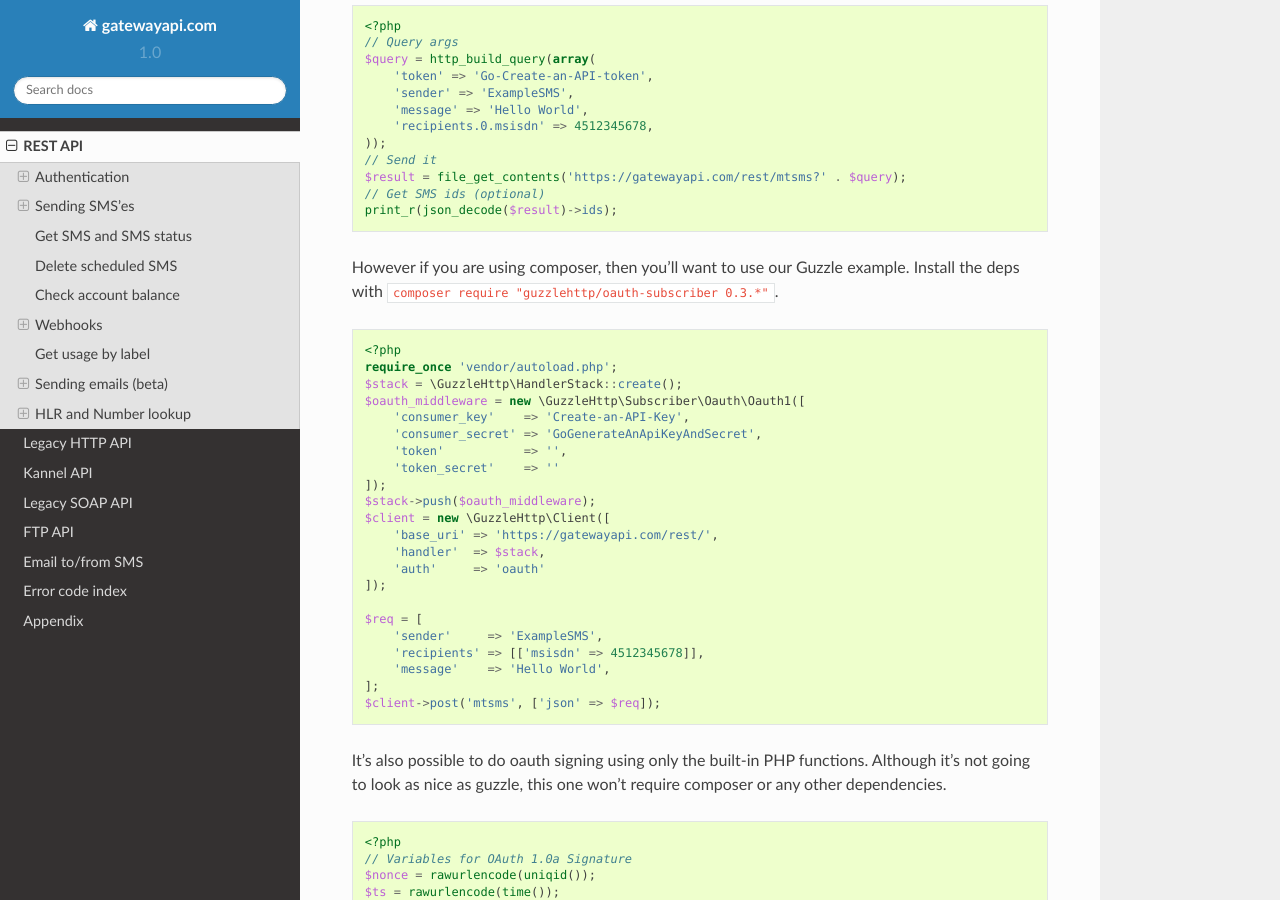
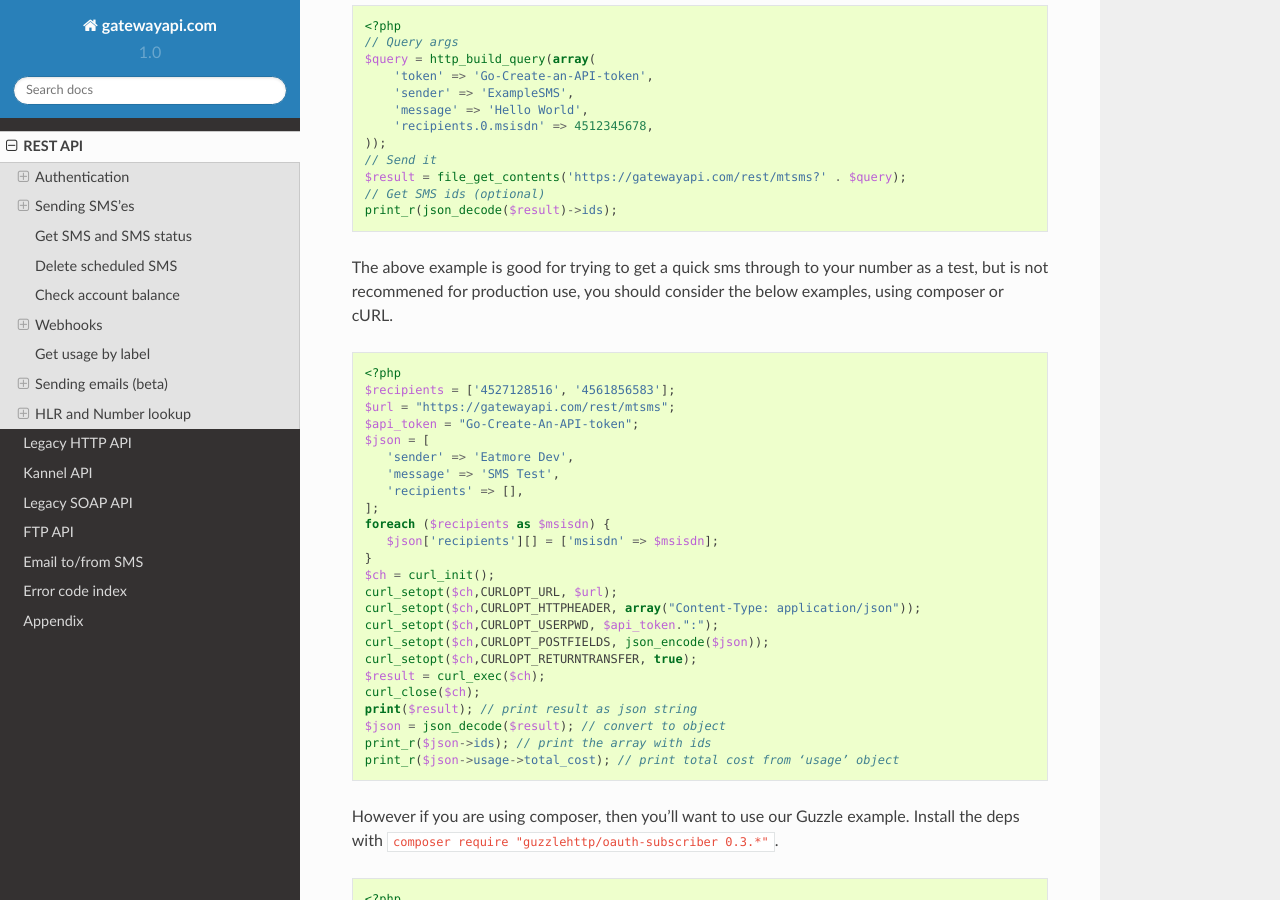
Before and after one commit to onlinecity/gatewayapi-docs, a Sphinx documentation site: the page built from docs/rest.rst, in a window 1280 px wide and 900 px high, scrolled down 4824 px. Built offline with Sphinx 7.4.7 and the Read the Docs theme 2.0.0, drawn with Linux system fonts in a browser that asks for light colours.

Commit message:
Add a simple curl example.

```diff
--- a/docs/rest.rst
+++ b/docs/rest.rst
@@ -245,6 +245,37 @@
    // Get SMS ids (optional)
    print_r(json_decode($result)->ids);
 
+
+The above example is good for trying to get a quick sms through to your number
+as a test, but is not recommened for production use, you should consider the
+below examples, using composer or cURL.
+
+.. sourcecode:: php
+
+   <?php
+   $recipients = ['4527128516', '4561856583'];
+   $url = "https://gatewayapi.com/rest/mtsms";
+   $api_token = "Go-Create-An-API-token";
+   $json = [
+      'sender' => 'Eatmore Dev',
+      'message' => 'SMS Test',
+      'recipients' => [],
+   ];
+   foreach ($recipients as $msisdn) {
+      $json['recipients'][] = ['msisdn' => $msisdn];
+   }
+   $ch = curl_init();
+   curl_setopt($ch,CURLOPT_URL, $url);
+   curl_setopt($ch,CURLOPT_HTTPHEADER, array("Content-Type: application/json"));
+   curl_setopt($ch,CURLOPT_USERPWD, $api_token.":");
+   curl_setopt($ch,CURLOPT_POSTFIELDS, json_encode($json));
+   curl_setopt($ch,CURLOPT_RETURNTRANSFER, true);
+   $result = curl_exec($ch);
+   curl_close($ch);
+   print($result); // print result as json string
+   $json = json_decode($result); // convert to object
+   print_r($json->ids); // print the array with ids
+   print_r($json->usage->total_cost); // print total cost from ‘usage’ object
 
 However if you are using composer, then you'll want to use our Guzzle example.
 Install the deps with ``composer require "guzzlehttp/oauth-subscriber 0.3.*"``.
```
